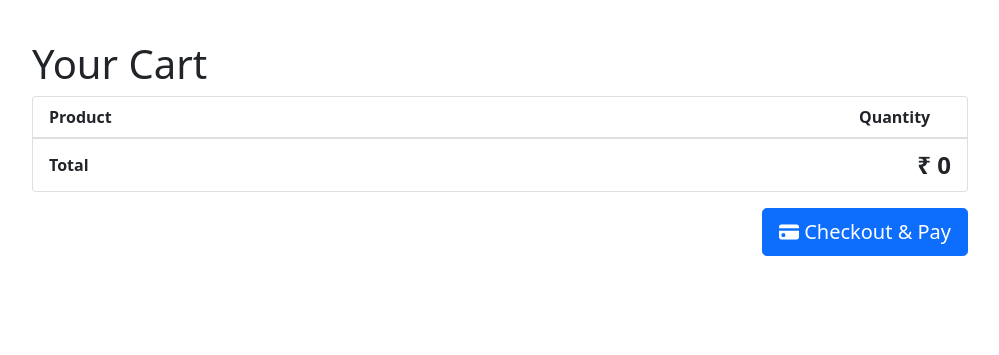
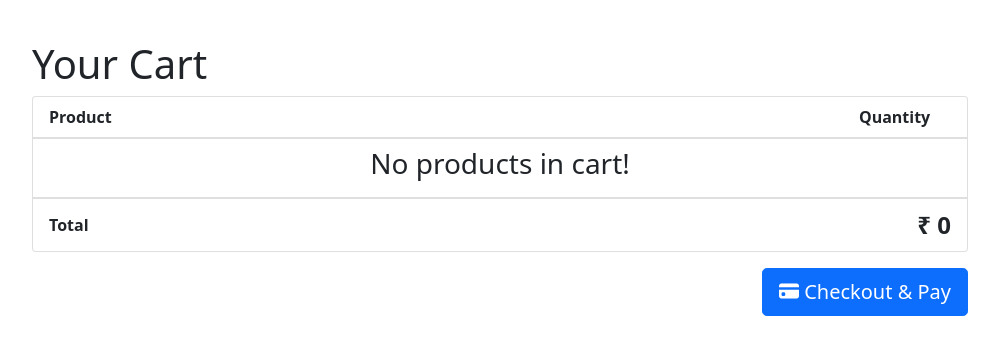
Before and after one commit to mr-vaibh/evolves, a Django app: page /accounts/cart/ in a window 1280 px wide. Shown: the part 56-411 px from the top of the page, without its empty margins (140-1139 px from the left). Run offline with Django 3.2, Linux system fonts and the light colour scheme; data that the repository does not hold is empty; some libraries are stand-ins or nearby versions.

Commit message:
added 'no product found in cart'

```diff
--- a/account/templates/account/cart.html
+++ b/account/templates/account/cart.html
@@ -81,6 +81,12 @@ a {
 if (localStorage.getItem('cart') !== null) {
     const cart = JSON.parse(localStorage.getItem('cart'));
 
+    if (cart.length == 0) {
+        $('#cart-list').append(`<li class="list-group-item d-flex flex-row justify-content-center align-items-center">
+                                    <h3 class="mx-auto">No products in cart!</h3>
+                                </li>`);
+    }
+
     // to list and display all cart items
     cart.forEach(product => {
         let newPriceString = product.price.toString().replace(/\B(?=(\d{3})+(?!\d))/g, ",")
@@ -101,6 +107,10 @@ if (localStorage.getItem('cart') !== null) {
                                     </div>
                                 </li>`);
     });
+} else {
+    $('#cart-list').append(`<li class="list-group-item d-flex flex-row justify-content-center align-items-center">
+                                <h3 class="mx-auto">No products in cart!</h3>
+                            </li>`);
 }
 
 
```
